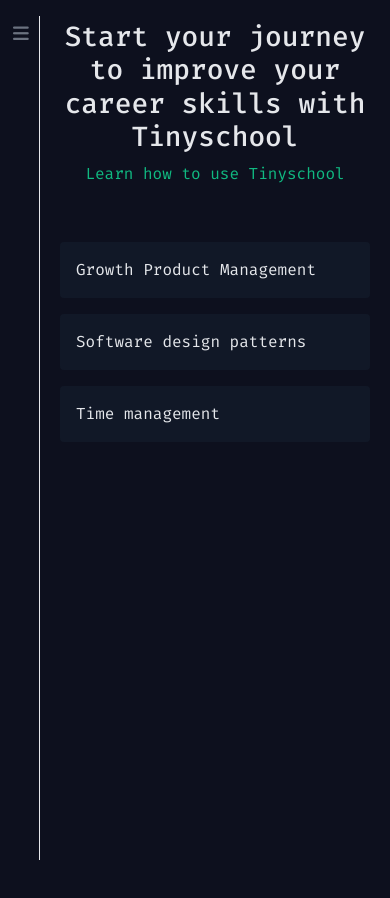
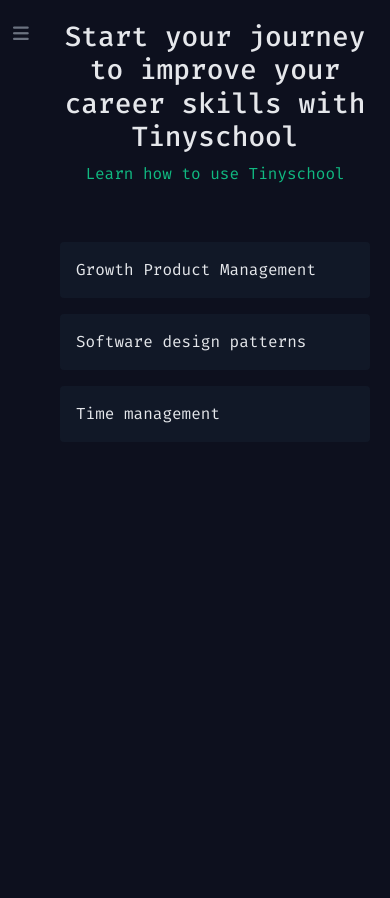
Before and after one commit to hamid1882/tiny-school-clone, a React (Create React App) app: page / in a window 390 px wide. Shown: the top 898 px of the page. Built offline with nearby package versions, Linux system fonts and the light colour scheme.

Commit message:
scroll bar fixed

```diff
--- a/src/Components/Navbar/MiniRightNavbar.js
+++ b/src/Components/Navbar/MiniRightNavbar.js
@@ -22,7 +22,7 @@
   };
 
   return (
-    <div className="navbar-mini d-md-none sticky-top navbar-border">
+    <div className="navbar-mini d-md-none sticky-top">
       <button
         className={`btn shadow-none text-white my-3 ${
           selectNav === false ? "d-block" : "d-none"
@@ -32,7 +32,7 @@
         <i className="fa fa-bars icon-hover"></i>
       </button>
       <div
-        className={` navbar-scroll position-absolute navbar-bg px-3 h-100 ${
+        className={` navbar-scroll navbar-border position-absolute navbar-bg px-3 h-100 ${
           selectNav ? "navbar-transition" : "navbar-transition-collapse"
         }`}
       >
```
